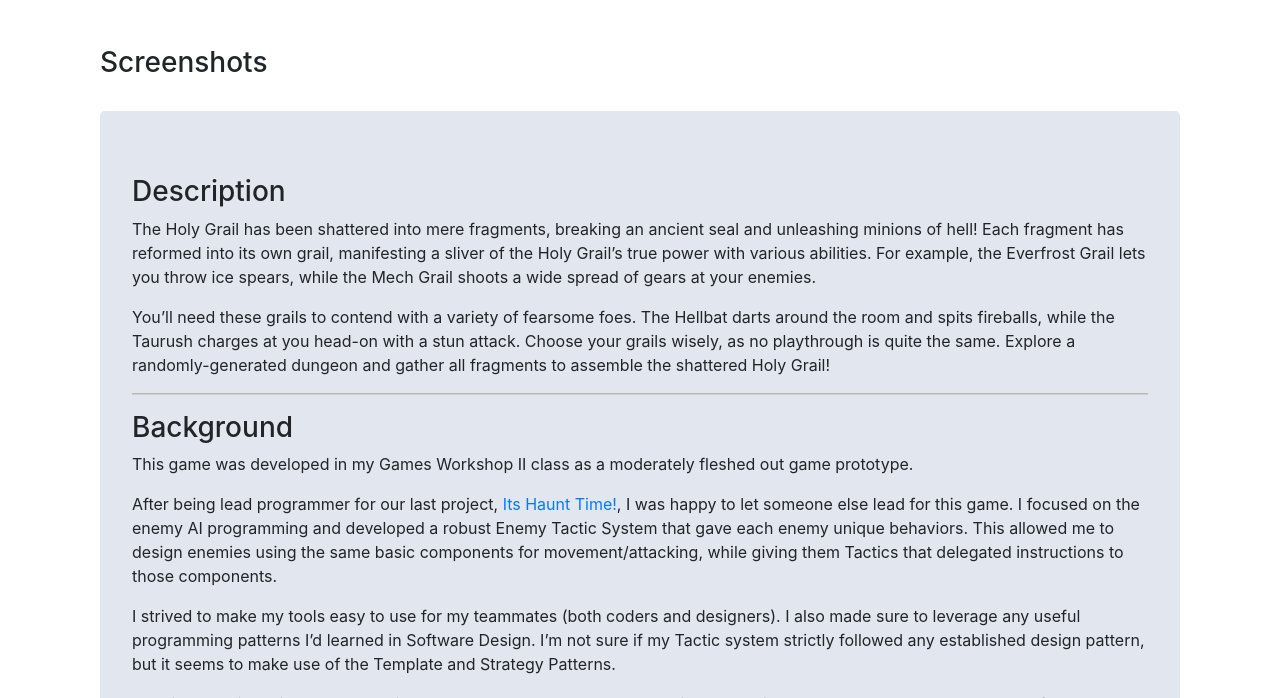
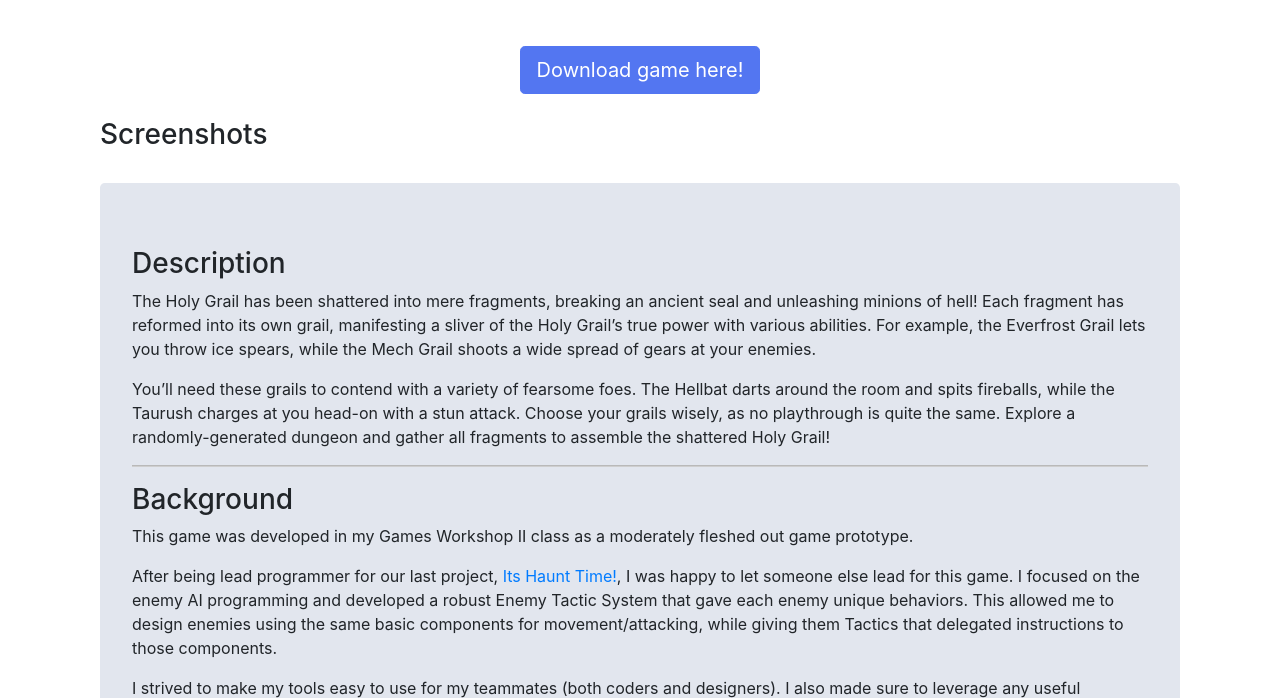
Before and after one commit to dmg9626/dmg9626.github.io, a Jekyll site: the page built from games/holy-tester.md, in a window 1280 px wide and 900 px high, scrolled down 804 px, cut to the strip 202-900 px from the top of the window. Built offline with Jekyll 4.4.1, drawn with Linux system fonts in a browser that asks for light colours; nearby versions of some CDN libraries; library files that are not in the unit come from our copies.

Commit message:
added download link to holy tester page (support added to game.html template)

```diff
--- a/_layouts/game.html
+++ b/_layouts/game.html
@@ -50,6 +50,16 @@ layout: default
         <br>
     {% endif %}
 
+    {% if page.download_link %}
+        <div class="row text-center">
+            <div class="col-md-12">
+                <a href="{{page.download_link}}" target="_blank">
+                    <button type="button" class="btn btn-primary btn-lg">Download game here!</button>
+                </a>
+            </div>
+        </div>
+        <br>
+    {% endif %}
 
     <div class="row">
         <div class="col-md-12">
--- a/games/holy-tester.md
+++ b/games/holy-tester.md
@@ -3,6 +3,7 @@ title: Holy Tester
 layout: game
 game_id: holy-tester
 youtube: "https://www.youtube-nocookie.com/embed/Q0JVphhA64c"
+download_link: "https://makhodash.wixsite.com/holytester/play-the-game"
 ---
 ### Description
 
```
